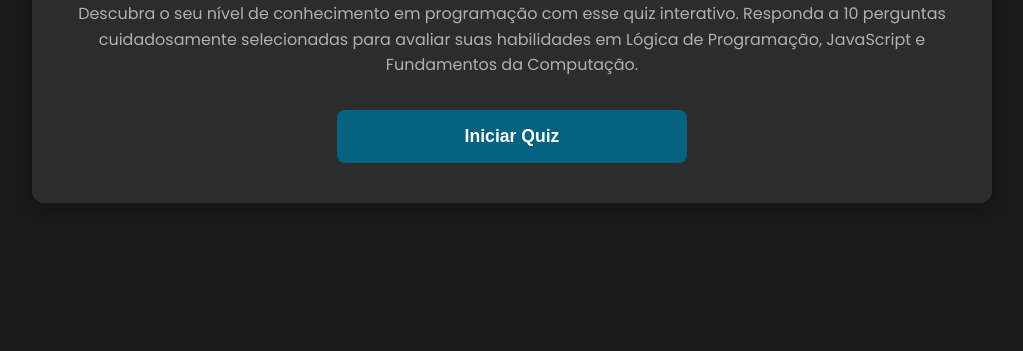
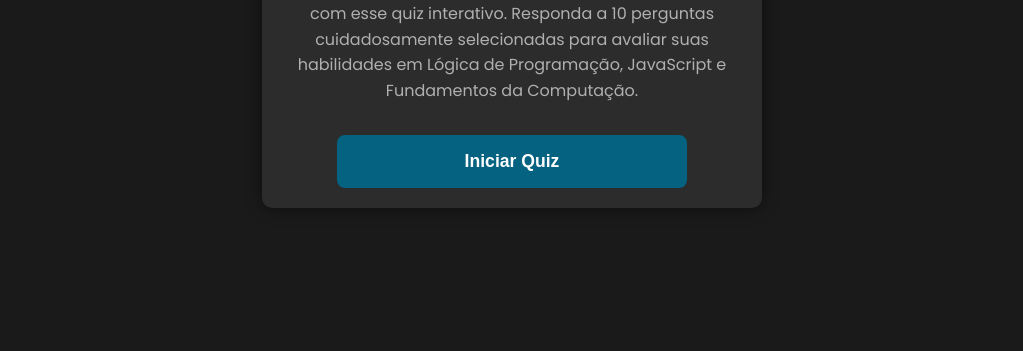
Before and after one commit to skynetsites/devcheck-housejs, a website: page index.html in a window 1280 px wide. Shown: the part 449-800 px from the top of the page, without its empty margins (128-1151 px from the left). Drawn offline with nearby package versions, Linux system fonts and the light colour scheme.

Commit message:
feat: ajuste na responsividade mobile

```diff
--- a/style.css
+++ b/style.css
@@ -22,12 +22,14 @@ body {
 
 .quiz-container {
   background-color: #2c2c2c;
-  border-radius: 12px;
-  box-shadow: 0 4px 20px rgba(0, 0, 0, 0.3);
-  max-width: 100%;
+  border-radius: 10px;
+    box-shadow: 0px 0px 15px rgba(0, 0, 0, 0.5);
+  max-width: 500px;
   width: 100%;
-  padding: 40px 40px;
+  padding: 20px;
   text-align: center;
+  flex-direction: column;
+  align-items: center;
 }
 
 .house-js-logo {
```
